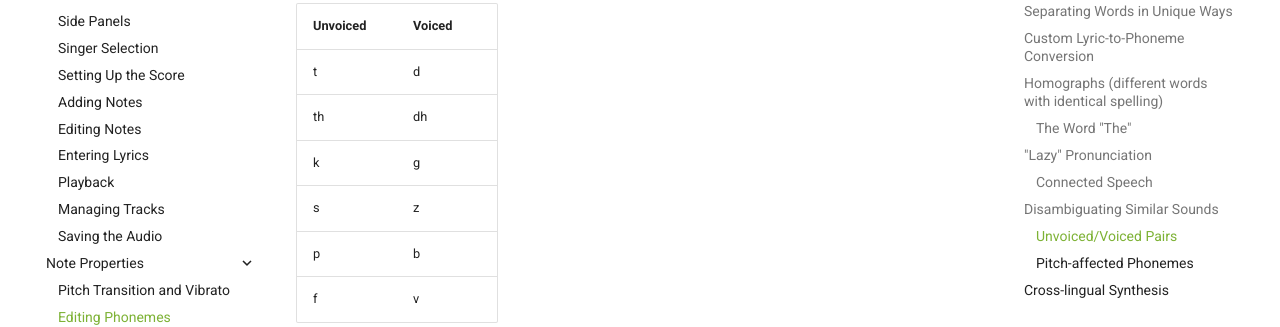
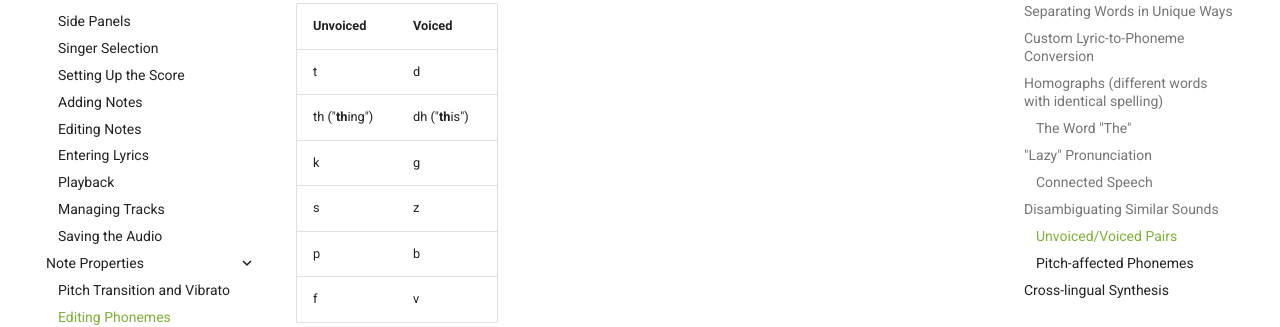
Before and after one commit to claire-west/svstudio-manual, an MkDocs documentation site: the page built from docs/note-properties/editing-phonemes.md, in a window 1280 px wide and 900 px high, scrolled down 6776 px. Shown: the part 151-478 px from the top of the window. Built offline with MkDocs 1.6.1 and Material for MkDocs 9.7.7, drawn with Linux system fonts in a browser that asks for light colours; comment, search, counter and statistics services are not loaded.

Commit message:
Added some English-specific advice and techniques
* Check the "Editing Phonemes" page for a bunch of new information

```diff
--- a/docs/note-properties/editing-phonemes.md
+++ b/docs/note-properties/editing-phonemes.md
@@ -131,7 +131,7 @@ These are some voiceless/voiced pairs used in Synthesizer V Studio's English pho
 |Unvoiced|Voiced|
 |---|---|
 |t|d|
-|th|dh|
+|th ("**th**ing")|dh ("**th**is")|
 |k|g|
 |s|z|
 |p|b|
```
